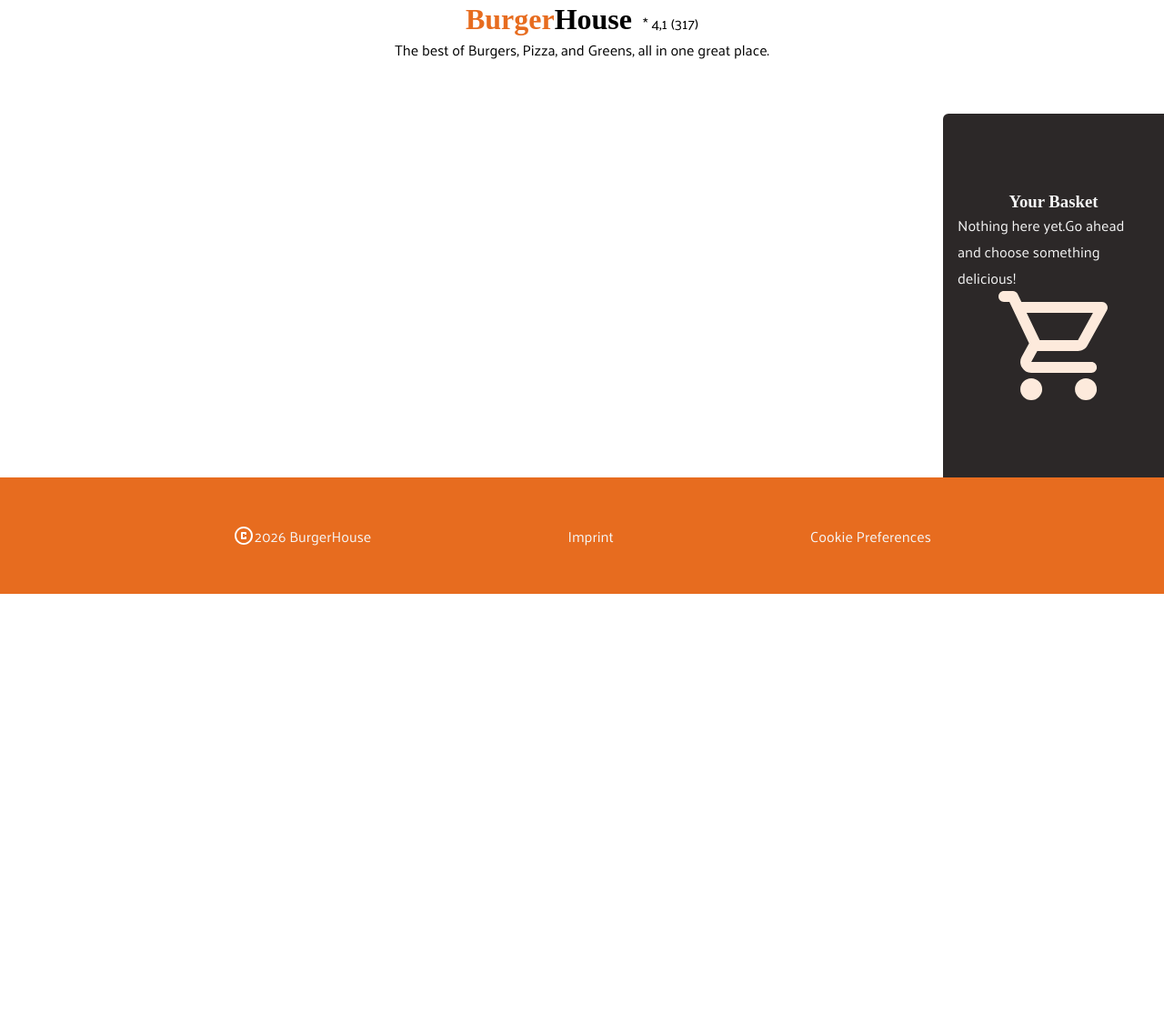
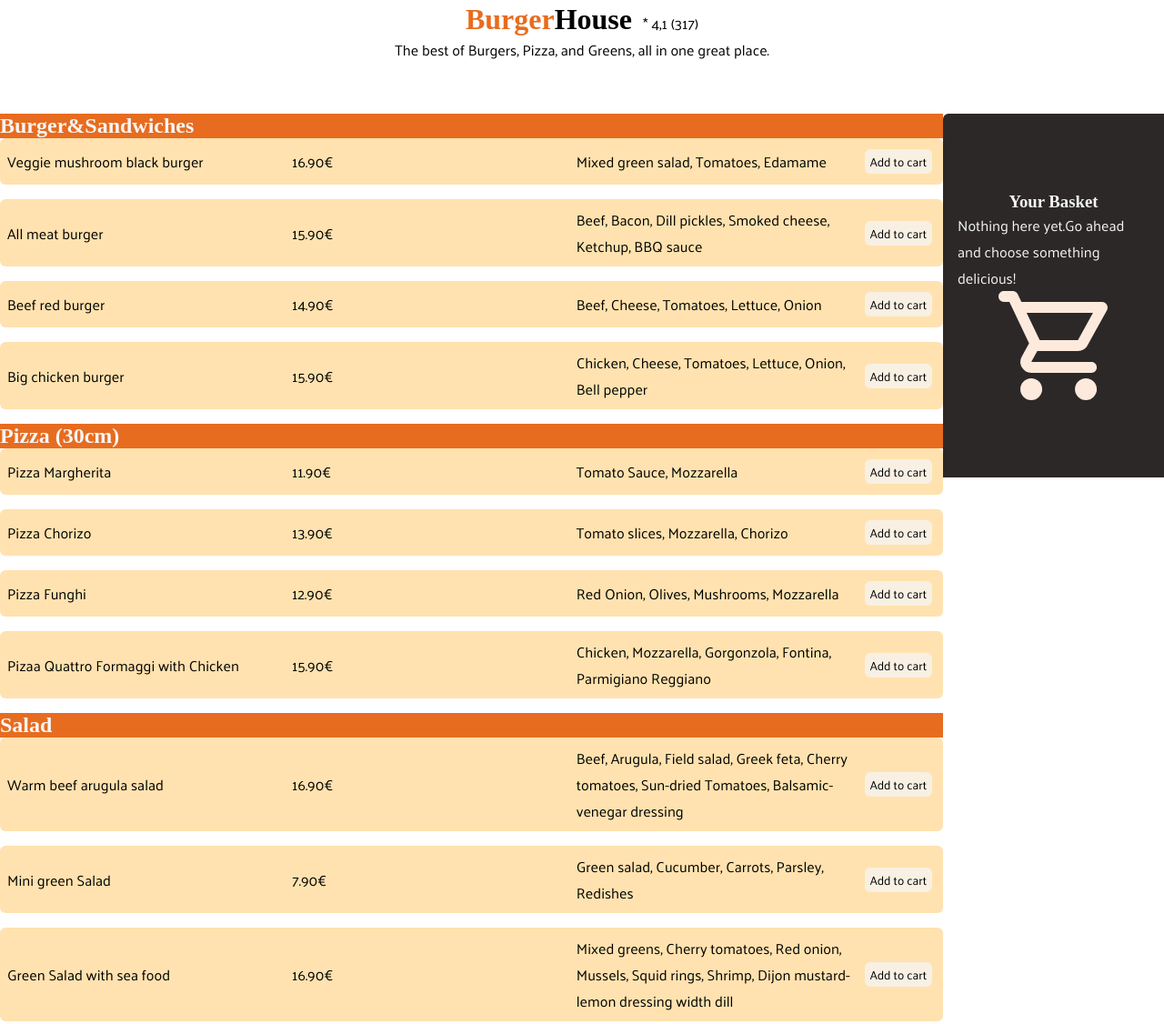
Before and after one commit to Rene-Hff/bestell-App, a plain HTML site: page index.html in a window 1280 px wide. Shown: the part 481-1607 px from the top of the page at 91% size. Before the commit the page ends 1134 px from the top, so only its background shows below. Drawn offline with Linux system fonts and the light colour scheme; a web font is replaced by a local one.

Commit message:
adjustments for categories

```diff
--- a/index.html
+++ b/index.html
@@ -32,9 +32,15 @@
     </div>
     <div class="title_of_restaurant">The best of Burgers, Pizza, and Greens, all in one great place.</div>
 <section class="content_total"> <!-- content wrapper-->
+
     <div class="content_restaurant"> <!-- left side content-->
 
-        <div id="content_category" class="content_restaurant_category"></div>
+    <h2 class="section_headline">Burger&Sandwiches</h2>
+        <div id="burger_sandwiches_wrapper"></div>
+    <h2 class="section_headline">Pizza (30cm)</h2>
+        <div id="pizza_wrapper"></div>
+    <h2 class="section_headline">Salad</h2>
+        <div id="salad_wrapper"></div>
     </div>
 
 
--- a/script.js
+++ b/script.js
@@ -4,20 +4,40 @@ let total;
 let delPrice = "5";
 
 function init(){
-renderMenu("burgerSandwiches");
-renderMenu("pizza");
-renderMenu("salad");
+renderBurger();
+renderPizza();
+renderSalad();
 }
 
-
-
-function renderMenu(category){
-    let contentRef = document.getElementById("content_category")
+function renderBurger(index){
+    let contentRef = document.getElementById("burger_sandwiches_wrapper")
         contentRef.innerHTML = "";
-    for(let index = 0; index < myDishes[index].category.length; index++){
+    for(let index = 0; index < myDishes.length; index++){
+        if(myDishes[index].category == "Burger&Sandwiches"){
         contentRef.innerHTML += getMenuTemplate(index);
+        }
     }
-        renderEmptyBasket();
+    renderEmptyBasket();
+}
+function renderPizza(index){
+    let contentRef = document.getElementById("pizza_wrapper")
+        contentRef.innerHTML = "";
+    for(let index = 0; index < myDishes.length; index++){
+        if(myDishes[index].category == "Pizza"){
+        contentRef.innerHTML += getMenuTemplate(index);
+        }
+    }
+    renderEmptyBasket();
+}
+function renderSalad(index){
+    let contentRef = document.getElementById("salad_wrapper")
+        contentRef.innerHTML = "";
+    for(let index = 0; index < myDishes.length; index++){
+        if(myDishes[index].category == "Salad"){
+        contentRef.innerHTML += getMenuTemplate(index);
+        }
+    }
+    renderEmptyBasket();
 }
 
 function renderEmptyBasket(){
--- a/scripts/db.js
+++ b/scripts/db.js
@@ -1,84 +1,89 @@
-let myDishes = [{
-    "category": {
-        "burgerSandwiches":[
+let myDishes = [
+
             {
+            "category": "Burger&Sandwiches",
             "name": "Veggie mushroom black burger",
             "price": 16.90,
             "ingredients": "Mixed green salad, Tomatoes, Edamame",
             "amount": 0,
             },
             {
+            "category": "Burger&Sandwiches",
             "name": "All meat burger",
             "price":15.90,
             "ingredients":"Beef, Bacon, Dill pickles, Smoked cheese, Ketchup, BBQ sauce",
             "amount": 0,
             },
             {
+            "category": "Burger&Sandwiches",
             "name":"Beef red burger",
             "price": 14.90,
             "ingredients":"Beef, Cheese, Tomatoes, Lettuce, Onion",
             "amount": 0,
             },
             {
+            "category": "Burger&Sandwiches",
             "name":"Big chicken burger",
             "price": 15.90,
             "ingredients":"Chicken, Cheese, Tomatoes, Lettuce, Onion, Bell pepper",
             "amount": 0,
-            }
-        ],
-        "pizza": [
+            },
             {
+            "category": "Pizza",
             "name":"Pizza Margherita",
             "price": 11.90,
             "ingredients":"Tomato Sauce, Mozzarella",
             "amount": 0,
             },
             {
+            "category": "Pizza",
             "name":"Pizza Chorizo",
             "price": 13.90,
             "ingredients":"Tomato slices, Mozzarella, Chorizo",
             "amount": 0,
             },
             {
+            "category": "Pizza",
             "name":"Pizza Funghi",
             "price":12.90,
             "ingredients":"Red Onion, Olives, Mushrooms, Mozzarella",
             "amount": 0,
             },
             {
+            "category": "Pizza",
             "name":"Pizaa Quattro Formaggi with Chicken",
             "price": 15.90,
             "ingredients":"Chicken, Mozzarella, Gorgonzola, Fontina, Parmigiano Reggiano",
             "amount": 0,
-            }
-        ],
-            "salad": [
+            },
             {
+            "category": "Salad",
             "name":"Warm beef arugula salad",
             "price": 16.90,
             "ingredients":"Beef, Arugula, Field salad, Greek feta, Cherry tomatoes, Sun-dried Tomatoes, Balsamic-venegar dressing",
             "amount": 0,
             },
             {
+            "category": "Salad",
+            "name":"Mini green Salad",
             "price":7.90,
             "ingredients":"Green salad, Cucumber, Carrots, Parsley, Redishes",
             "amount": 0,
             },
             {
+            "category": "Salad",
             "name":"Green Salad with sea food",
             "price": 16.90,
             "ingredients":"Mixed greens, Cherry tomatoes, Red onion, Mussels, Squid rings, Shrimp, Dijon mustard-lemon dressing width dill",
             "amount": 0,
             },
             {
+            "category": "Salad",
             "name":"Vegan green salad with tofu",
             "price":14.90,
             "ingredients":"Green salad, Cherry tomatoes, Cucumber, Baby spinach, Edamame, Radishes, Bittercress, Tofu, Peanuts",
             "amount":0,
             }
-        ]
-    }
-}
 ]
 
 let basketDishes = [];
--- a/scripts/template.js
+++ b/scripts/template.js
@@ -1,10 +1,11 @@
+
 function getMenuTemplate(index){
     return`
     <div class="singleDishMainMenu">
-        <div class="content_menu">${myDishes[index].category.name}</div>
-        <div class="content_menu">${myDishes[index].category.price.toFixed(2)}€</div>
-        <div class="content_menu">${myDishes[index].category.ingredients}</div>
-    <button id="addBtn" onclick="addToCart(${index})">Add to cart</button>
+        <div class="content_menu">${myDishes[index].name}</div>
+        <div class="content_menu">${myDishes[index].price.toFixed(2)}€</div>
+        <div class="content_menu">${myDishes[index].ingredients}</div>
+     <button id="addBtn" onclick="addToCart(${index})">Add to cart</button>
     </div>`
 }
 function getBasketTemplate(indexBasket){
--- a/styles/standard.css
+++ b/styles/standard.css
@@ -56,10 +56,12 @@ color: var(--section-bg-color);
 .content_restaurant{
 width: 100%;
 display: flex;
-align-items: center;
 flex-direction: column;
 }
-
+.section_headline{
+background-color: var(--section-bg-color);
+color: var(--secondary-color);
+}
 .content_restaurant_category{
 width: 720px;
 padding: 16px;
```
